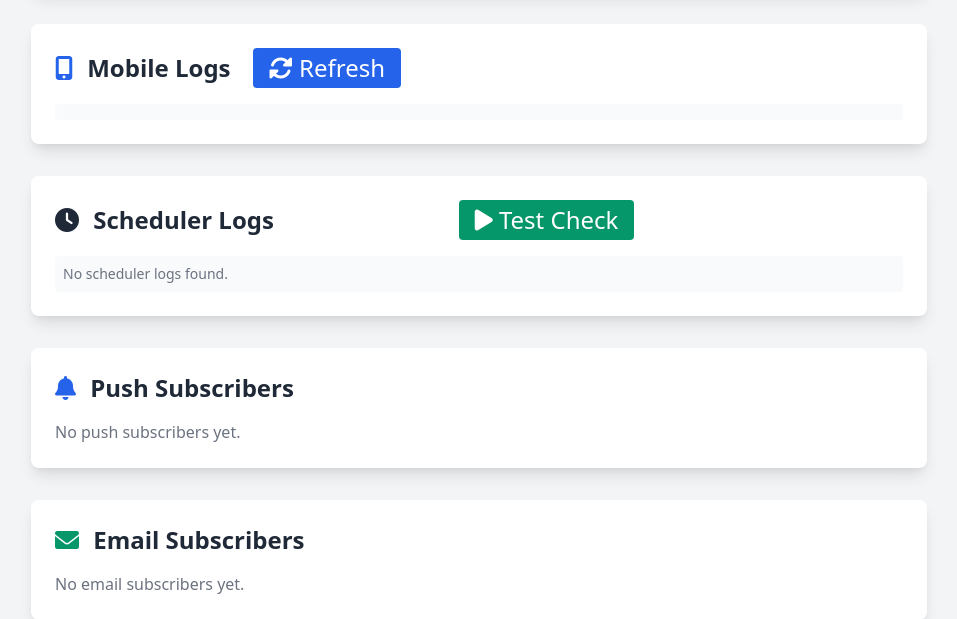
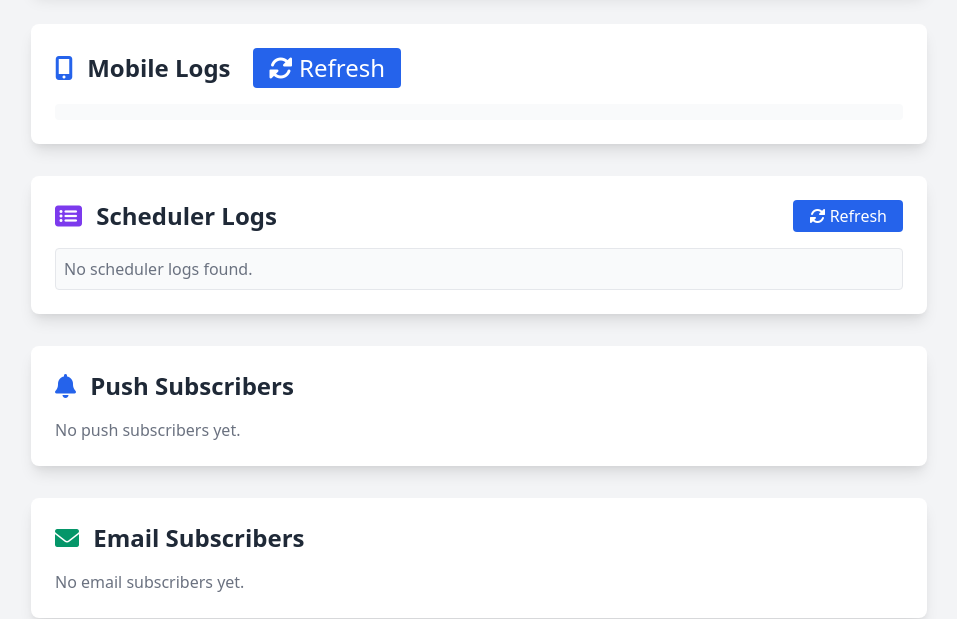
Before and after one commit to 151henry151/too-hot, a Flask app: template templates/admin.html in a window 1280 px wide. Shown: the part 1592-2211 px from the top of the page, without its empty margins (161-1118 px from the left). Run offline with Flask 3, Linux system fonts and the light colour scheme; the template is opened without the code that fills it, so the values that code supplies are empty; data comes from the database, SQL or seed files in the repository; some libraries are stand-ins or nearby versions.

Commit message:
Remove redundant Test Check button from scheduler logs section
- Remove duplicate Test Check button that was redundant with Test Alert
- Test Alert button in temperature alert settings already provides same functionality
- Clean up testScheduler JavaScript function that's no longer needed
- Improve scheduler logs section layout with better styling
- Keep only the Refresh button for scheduler logs

```diff
--- a/templates/admin.html
+++ b/templates/admin.html
@@ -264,12 +264,20 @@
 
             <!-- Scheduler Logs Section -->
             <div class="bg-white rounded-lg shadow-lg p-6 mb-8">
-              <h2 class="text-2xl font-bold text-gray-800 mb-4">
-                <i class="fas fa-clock mr-2 text-orange-600"></i> Scheduler Logs
-                <button onclick="loadSchedulerLogs()" class="ml-4 bg-orange-600 text-white px-4 py-1 rounded"><i class="fas fa-sync-alt"></i> Refresh</button>
-                <button onclick="testScheduler()" class="ml-2 bg-green-600 text-white px-4 py-1 rounded"><i class="fas fa-play"></i> Test Check</button>
-              </h2>
-              <div id="scheduler-logs-list" class="max-h-64 overflow-y-auto text-sm bg-gray-50 rounded p-2"></div>
+                <div class="flex items-center justify-between mb-4">
+                    <h2 class="text-2xl font-bold text-gray-800">
+                        <i class="fas fa-list-alt mr-2 text-purple-600"></i>
+                        Scheduler Logs
+                    </h2>
+                    <div class="flex space-x-2">
+                        <button onclick="loadSchedulerLogs()" class="bg-blue-600 text-white px-4 py-1 rounded hover:bg-blue-700">
+                            <i class="fas fa-sync-alt"></i> Refresh
+                        </button>
+                    </div>
+                </div>
+                <div id="scheduler-logs-list" class="max-h-96 overflow-y-auto border rounded p-2 bg-gray-50">
+                    <div class="text-gray-500">Loading scheduler logs...</div>
+                </div>
             </div>
 
             <!-- Push Subscribers Table with Management -->
@@ -858,25 +866,6 @@
                 });
         }
 
-        function testScheduler() {
-            if (!confirm('Run a test temperature check now?')) return;
-
-            fetch('/api/scheduler/check-temperatures?trigger_type=manual')
-                .then(r => r.json())
-                .then(data => {
-                    if (data.success) {
-                        alert(`Test completed successfully!\nDuration: ${data.duration_ms}ms\nAlerts: ${data.result.notifications_sent}`);
-                    } else {
-                        alert(`Test failed: ${data.error}`);
-                    }
-                    loadSchedulerLogs();
-                    loadSchedulerHealth();
-                })
-                .catch(err => {
-                    alert('Test failed: ' + err.message);
-                });
-        }
-
         // Add event listeners
         document.addEventListener('DOMContentLoaded', function() {
             loadSettings();
```
